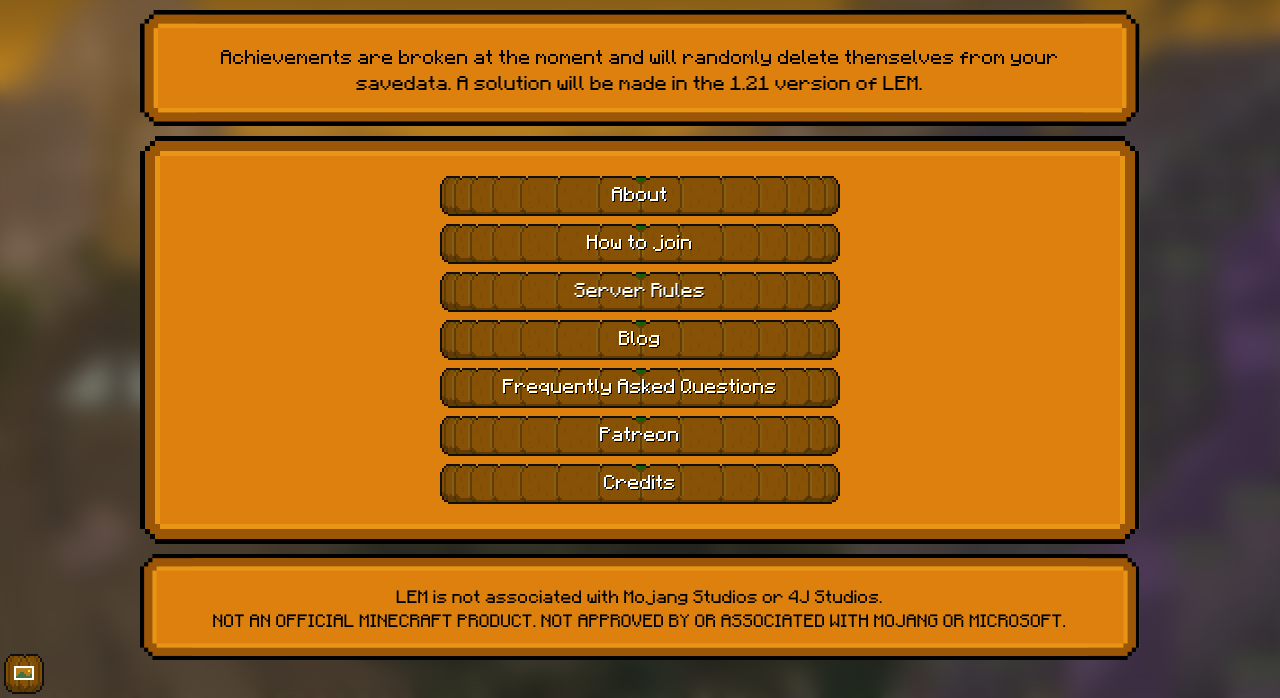
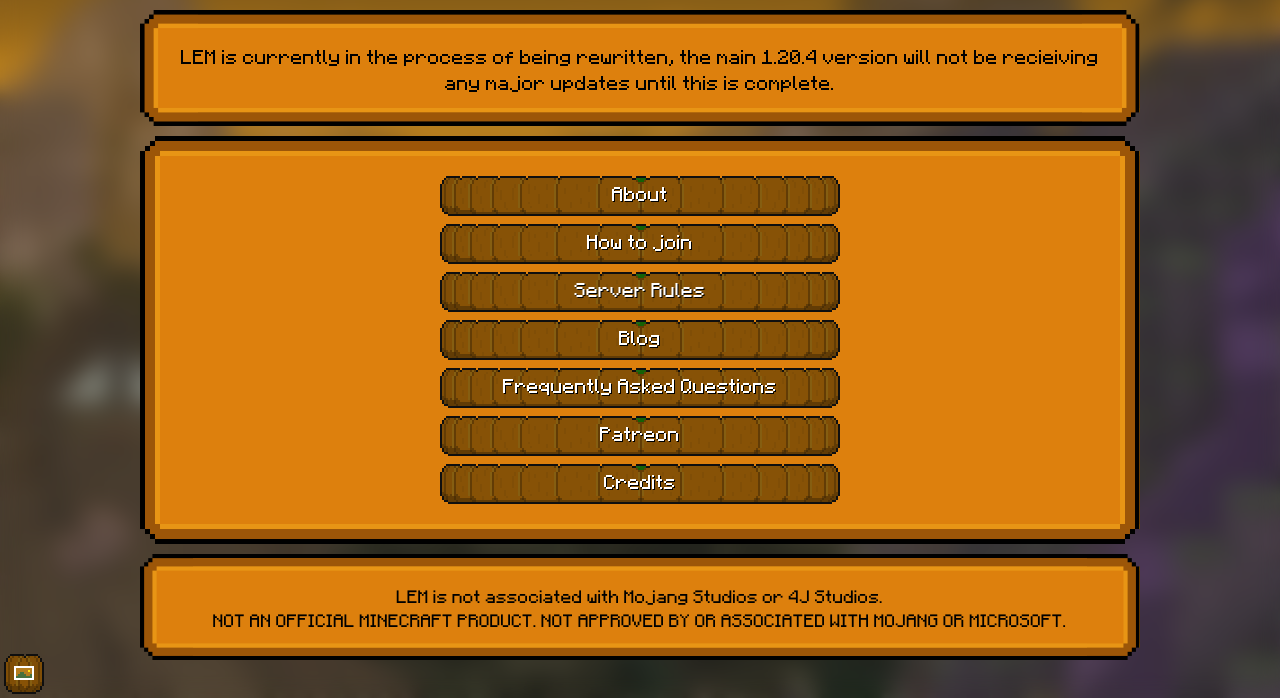
Before and after one commit to Legacy-Edition-Minigames/Website, a Jekyll site: the page built from index.html, in a window 1280 px wide, cut to the strip 202-900 px from the top of the page. Built offline with Jekyll 4.4.1, drawn with Linux system fonts in a browser that asks for light colours; some web fonts are replaced.

Commit message:
Change notice to mention the rewrite

```diff
--- a/index.html
+++ b/index.html
@@ -4,7 +4,7 @@ title: "Home"
 ---
 
 <div class="guibox center">
-	Achievements are broken at the moment and will randomly delete themselves from your savedata. A solution will be made in the 1.21 version of LEM.
+	LEM is currently in the process of being rewritten, the main 1.20.4 version will not be recieiving any major updates until this is complete.
 </div>
 
 <div class="guibox center">
```
